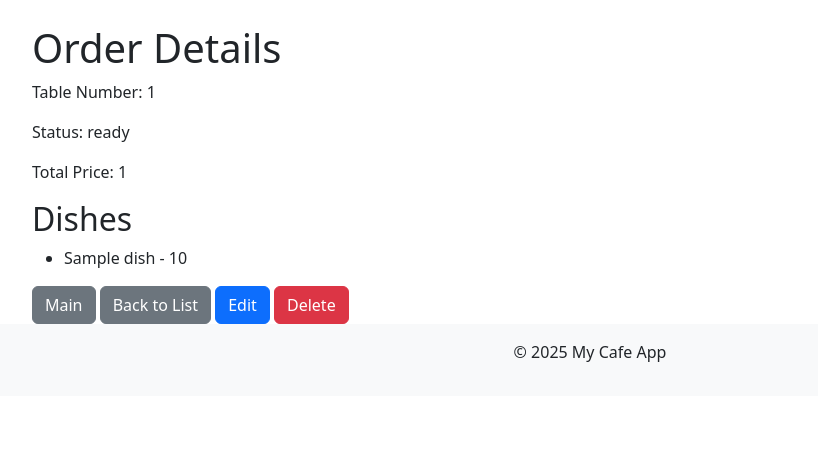
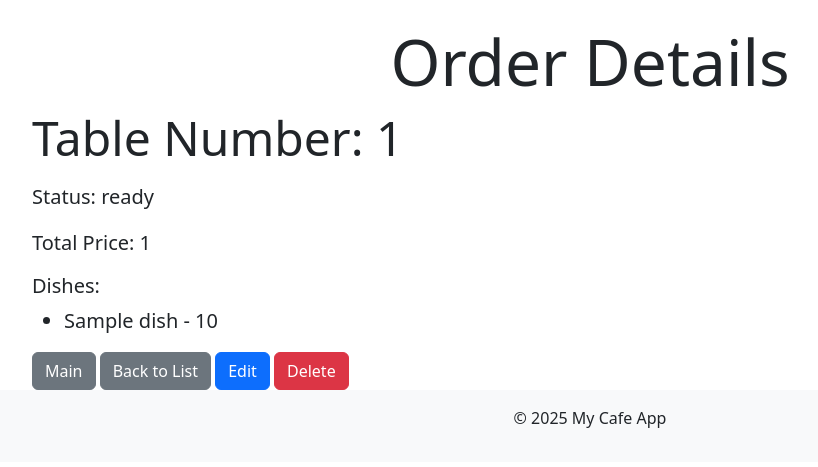
Before and after one commit to zerg959/cafe-crud, a Django app: page /orders/1/ in a window 1280 px wide. Shown: the part 88-555 px from the top of the page, without its empty margins (50-868 px from the left). Run offline with Django 5.2, Linux system fonts and the light colour scheme; tables that the repository leaves empty hold one stand-in row (values such as "Sample post"); a database or web service that is not in the repository returns one stand-in record (values such as "Sample title"); data that the repository does not hold is empty.

Commit message:
wvp with front

```diff
--- a/cafe_main/templates/cafe_main/order_detail.html
+++ b/cafe_main/templates/cafe_main/order_detail.html
@@ -3,15 +3,17 @@
 {% block title %}Order Details{% endblock %}
 
 {% block content %}
-    <h1>Order Details</h1>
-    <p>Table Number: {{ order.table_number }}</p>
-    <p>Status: {{ order.status_order }}</p>
-    <p>Total Price: {{ order.total_price }}</p>
+<div class="jumbotron text-center">
+    <h1 class="display-3">Order Details</h1>
+</div>
+    <p class="display-5">Table Number: {{ order.table_number }}</p>
+    <p class="lead">Status: {{ order.status_order }}</p>
+    <p class="lead">Total Price: {{ order.total_price }}</p>
 
-    <h2>Dishes</h2>
+    <h2 class="lead">Dishes:</h2>
     <ul>
         {% for dish in order.dishes %}
-            <li>{{ dish.dish_name }} - {{ dish.price }}</li>
+            <li class="lead">{{ dish.dish_name }} - {{ dish.price }}</li>
         {% endfor %}
     </ul>
     <a href="{% url 'index' %}" class="btn btn-secondary">Main</a>
--- a/cafe_main/templates/cafe_main/order_update.html
+++ b/cafe_main/templates/cafe_main/order_update.html
@@ -4,8 +4,6 @@
 
 {% block content %}
     <h1>Edit Order</h1>
-    <a href="{% url 'order_detail' pk=order.id %}" class="btn btn-secondary mb-3">Back to Order Details</a>
-
     <form method="post">
         {% if form.errors %}
             <div class="alert alert-danger">
--- a/requierements.txt
+++ b/requierements.txt
@@ -8,3 +8,4 @@ pytest-django
 pytest-cov
 flake8
 black
+requests
```
Also changed, not shown: 1 other file.
